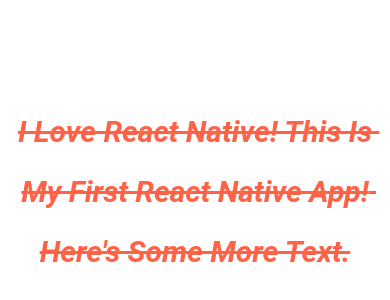
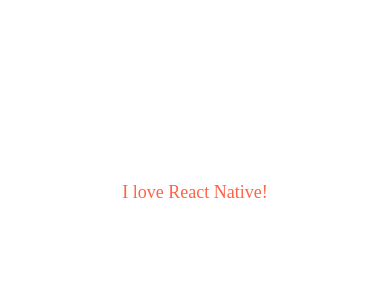
Before and after one commit to TimosValais/DoneWithIt, a React Native app: screen / in a window 390 px wide. Shown: the part 240-540 px from the top of the page. Built offline with nearby package versions, Linux system fonts and the light colour scheme.

Commit message:
encapsulating styles commit

```diff
--- a/App.js
+++ b/App.js
@@ -17,6 +17,7 @@
 } from "@react-native-community/hooks";
 import HomeScreen from "./app/screens/HomeScreen";
 import ViewImageScreen from "./app/screens/ViewImageScreen";
+import AppText from "./app/components/AppText";
 
 class App extends Component {
   state = {
@@ -36,22 +37,7 @@
           alignItems: "center",
         }}
       >
-        <Text
-          style={{
-            fontFamily: "Roboto",
-            fontSize: 30,
-            fontStyle: "italic",
-            fontWeight: "600",
-            color: "tomato",
-            textTransform: "capitalize",
-            textDecorationLine: "line-through",
-            textAlign: "center",
-            lineHeight: 60,
-          }}
-        >
-          I love React Native! This is my first React Native app! Here's some
-          more text.
-        </Text>
+        <AppText>I love React Native!</AppText>
       </SafeAreaView>
     );
   }
--- /dev/null
+++ b/app/components/AppText.js
@@ -0,0 +1,16 @@
+import React from "react";
+import { Text, StyleSheet, Platform } from "react-native";
+
+function AppText({ children }) {
+  return <Text style={styles.text}>{children}</Text>;
+}
+
+const styles = StyleSheet.create({
+  text: {
+    fontSize: 18,
+    color: "tomato",
+    fontFamily: Platform.OS === "android" ? "Roboto" : "Avenir",
+  },
+});
+
+export default AppText;
```
